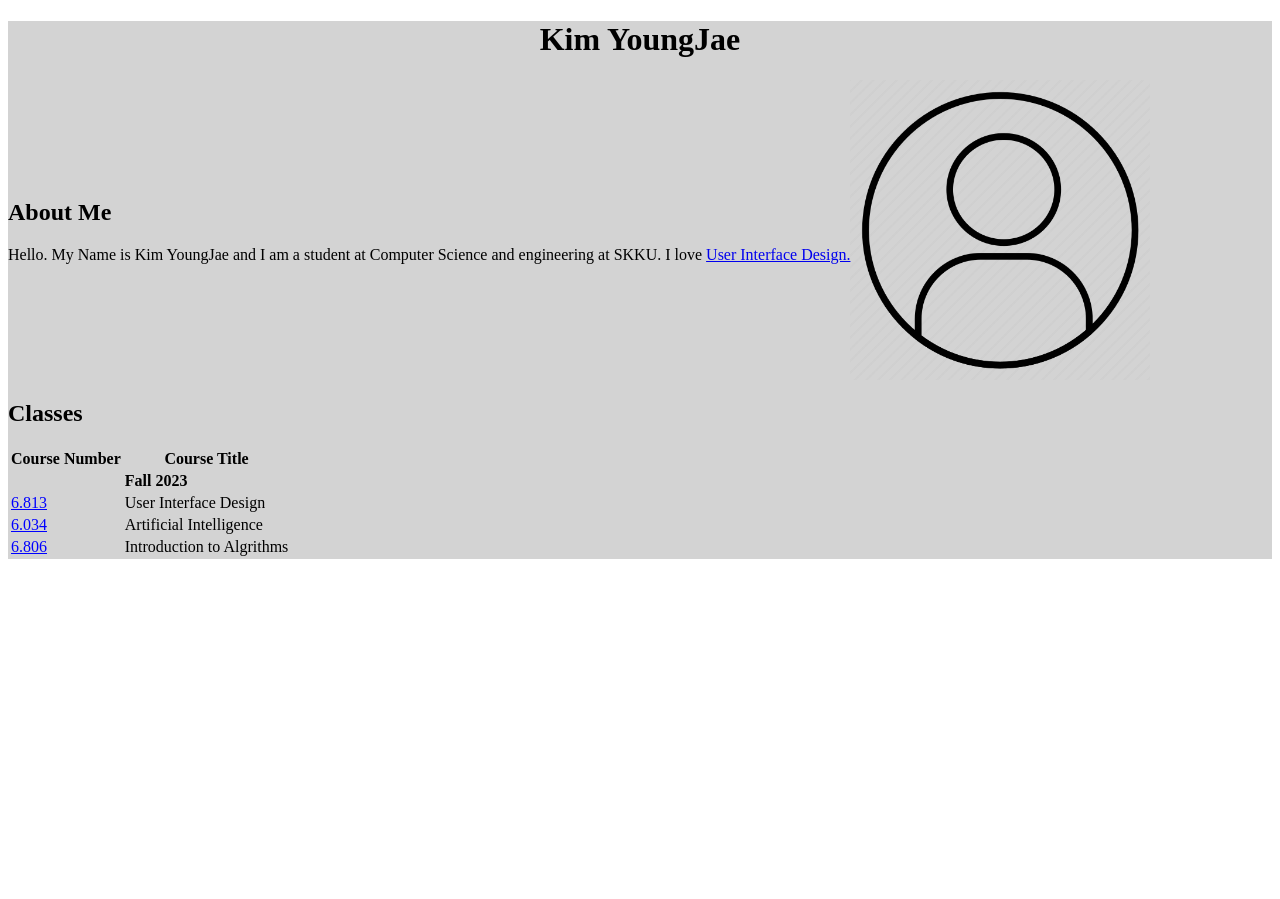
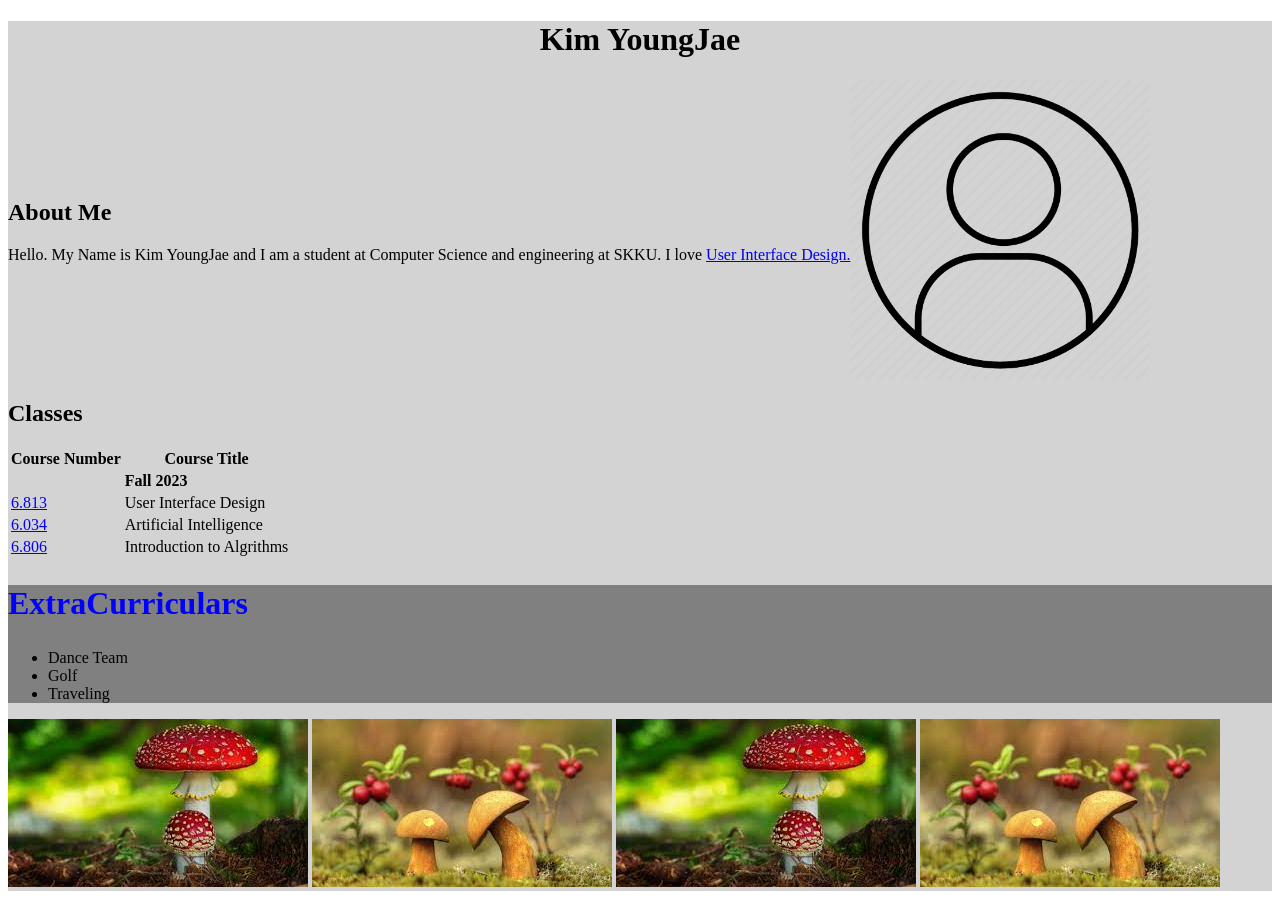
Before and after one commit to KimWonjong123/webprogramminglab, a plain HTML site: page week4/index.html in a window 1280 px wide. Before the commit the page ends 800 px from the top, so only its background shows below. Drawn offline with Linux system fonts and the light colour scheme.

Commit message:
extracurriculars

```diff
--- a/week4/index.html
+++ b/week4/index.html
@@ -1,12 +1,15 @@
 <!DOCTYPE html>
 <html lang="en">
+
 <head>
     <meta charset="UTF-8">
     <meta name="viewport" content="width=device-width, initial-scale=1.0">
     <title>Document</title>
     <link rel="stylesheet" href="style.css">
 </head>
+
 <body>
+    <div id="content-wrapper">
         <div id="profile-wrapper">
             <h1 id="title">Kim YoungJae</h1>
             <div id="profile">
@@ -14,7 +17,9 @@
                     <h2>About Me</h3>
                         <p>
                             Hello. My Name is Kim YoungJae and I am a student at Computer Science
-                    and engineering at SKKU. I love <a href="https://en.wikipedia.org/wiki/User_interface_design" target="_blank">User Interface Design.</a>
+                            and engineering at SKKU. I love <a
+                                href="https://en.wikipedia.org/wiki/User_interface_design" target="_blank">User
+                                Interface Design.</a>
                         </p>
                 </div>
                 <img id="profile-img" src="images/profile.png" alt="profile img">
@@ -43,5 +48,21 @@
                     </table>
             </div>
         </div>
+        <div id="extracurriculars-wrapper">
+            <h2 id="extra-title">ExtraCurriculars</h2>
+            <ul>
+                <li>Dance Team</li>
+                <li>Golf</li>
+                <li>Traveling</li>
+            </ul>
+        </div>
+        <div id="img-wrapper">
+            <img src="images/image1.jfif" alt="image1">
+            <img src="images/image2.jfif" alt="image2">
+            <img src="images/image1.jfif" alt="image3">
+            <img src="images/image2.jfif" alt="image4">
+        </div>
+    </div>
 </body>
+
 </html>
--- a/week4/style.css
+++ b/week4/style.css
@@ -1,4 +1,4 @@
-#profile-wrapper {
+#content-wrapper {
     background: lightgray;
     font-family: serif;
 }
@@ -22,3 +22,13 @@
     color: blue;
     text-decoration: underline;
 }
+
+#extracurriculars-wrapper {
+    background-color: gray;
+}
+
+#extra-title {
+    font-size: 2em;
+    font-weight: bold;
+    color: blue;
+}
```
Lines whose indentation alone changed are shown as unchanged.
